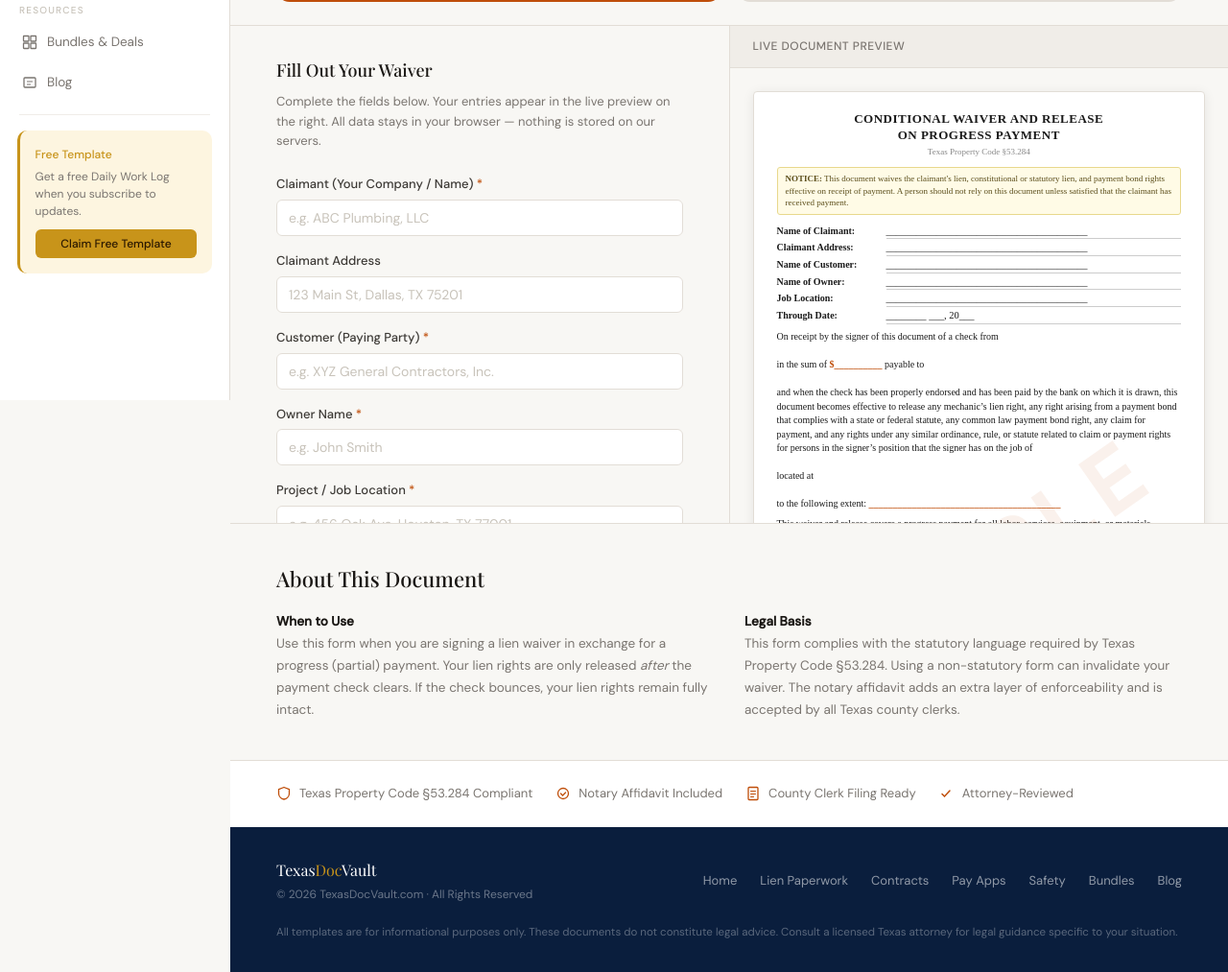
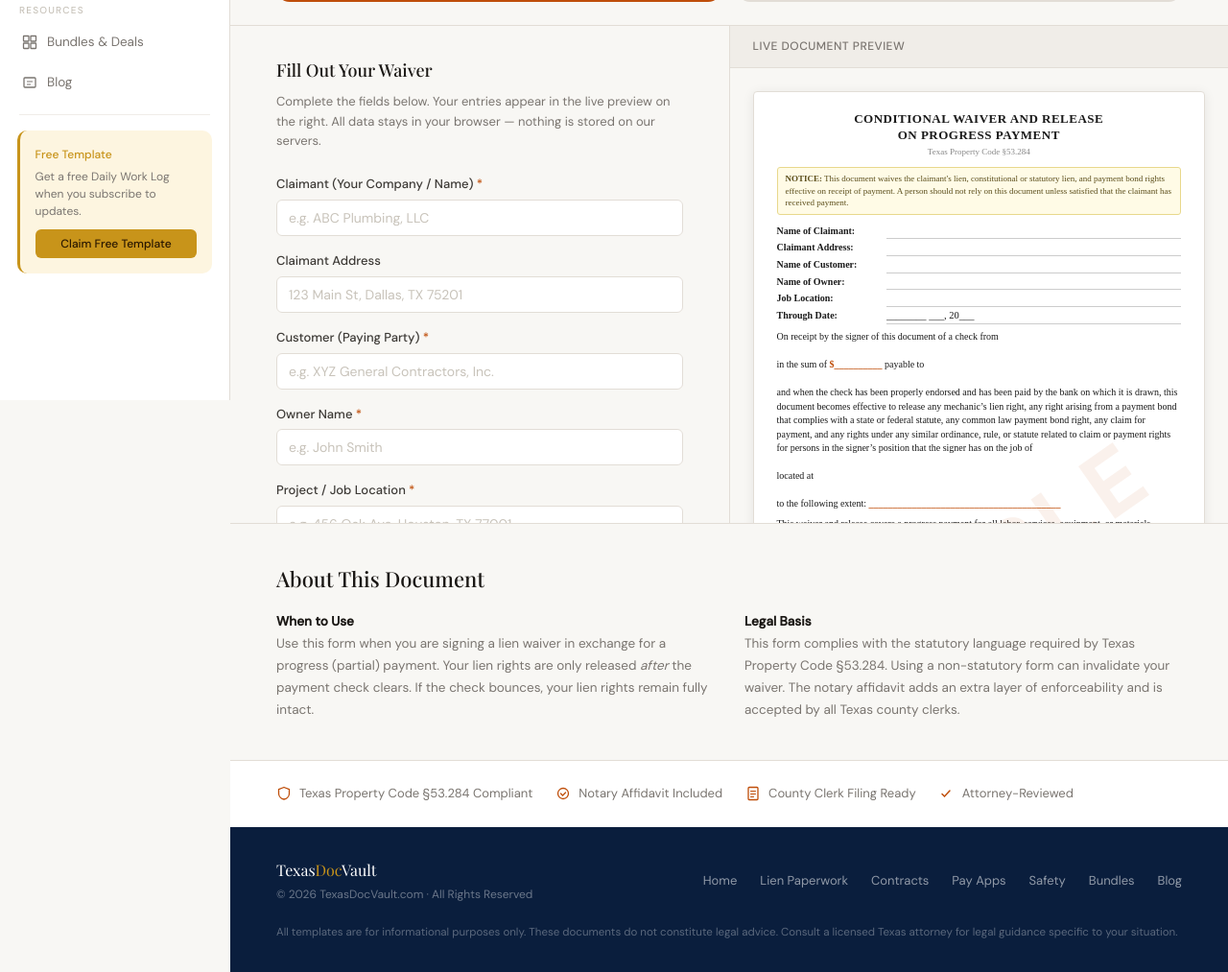
Before and after one commit to mitchm0602/TexasDocVault, a plain HTML site: page lien-conditional-progress.html in a window 1280 px wide. Shown: the part 383-1396 px from the top of the page at 96% size. Drawn offline with nearby package versions, Linux system fonts and the light colour scheme.

Commit message:
Fix double lines in waiver previews — use CSS borders instead of underscores
Replaced underscore characters with CSS border-bottom lines for all blank
fields in both waiver pages. The underscores plus the CSS border were
creating a visible double-line effect. Now uses a single clean border line
for empty fields, and inline border spans for signature/notary lines.

Co-Authored-By: Claude Opus 4.6 <noreply@anthropic.com>

```diff
--- a/css/styles.css
+++ b/css/styles.css
@@ -1147,6 +1147,9 @@ button { font-family: var(--font-sans); cursor: pointer; }
   min-height: 13px;
   font-size: 10.5px;
   padding-bottom: 0;
+  overflow: hidden;
+  white-space: nowrap;
+  text-overflow: ellipsis;
 }
 
 .prev-blank {
--- a/lien-conditional-progress.html
+++ b/lien-conditional-progress.html
@@ -293,7 +293,7 @@
   /* ── Live Preview ──────────────────────────────── */
   function val(id) { return document.getElementById(id) ? document.getElementById(id).value : ''; }
   function blank(str) { return str ? str : '<span class="prev-blank"></span>'; }
-  function blankLine(str) { return str ? str : '________________________________________'; }
+  function blankLine(str) { return str ? str : '&nbsp;'; }
   function blankShort(str) { return str ? str : '________________'; }
   function blankDate(str) {
     if (!str) return '________ ___, 20___';
@@ -365,8 +365,8 @@
               <div class="prev-sig-label">CLAIMANT:</div>
               <div class="prev-sig-name">${blankLine(claimant)}</div>
               <div class="prev-sig-line">
-                <div>By: ________________________________________</div>
-                <div>Title: ________________________________________</div>
+                <div>By: <span style="display:inline-block;width:260px;border-bottom:1px solid #ccc">&nbsp;</span></div>
+                <div>Title: <span style="display:inline-block;width:248px;border-bottom:1px solid #ccc">&nbsp;</span></div>
                 <div>Date: ${blankDate(sigDate)}</div>
               </div>
             </div>
@@ -386,9 +386,9 @@
               </div>
               <div style="margin-top:.3rem">Given under my hand and seal of office this ${blankDate(sigDate)}.</div>
               <div class="prev-notary-sig">
-                <div>________________________________________</div>
+                <div><span style="display:inline-block;width:260px;border-bottom:1px solid #ccc">&nbsp;</span></div>
                 <div>Notary Public, State of Texas</div>
-                <div>My Commission Expires: ________________</div>
+                <div>My Commission Expires: <span style="display:inline-block;width:140px;border-bottom:1px solid #ccc">&nbsp;</span></div>
               </div>
               <div class="prev-notary-seal">[NOTARY SEAL]</div>
             </div>
```
Also changed, not shown: lien-unconditional-progress.html (+5 -5 lines).
